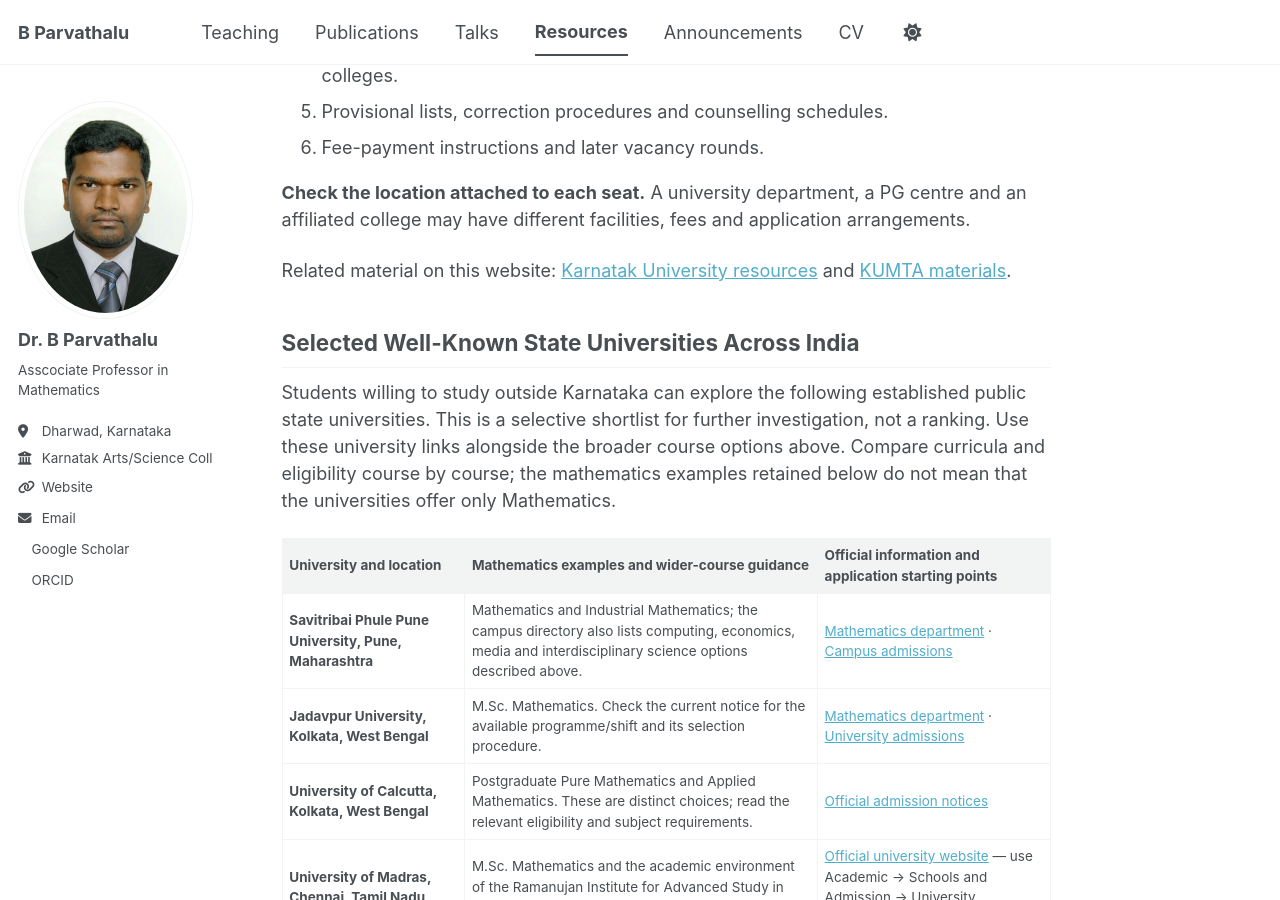
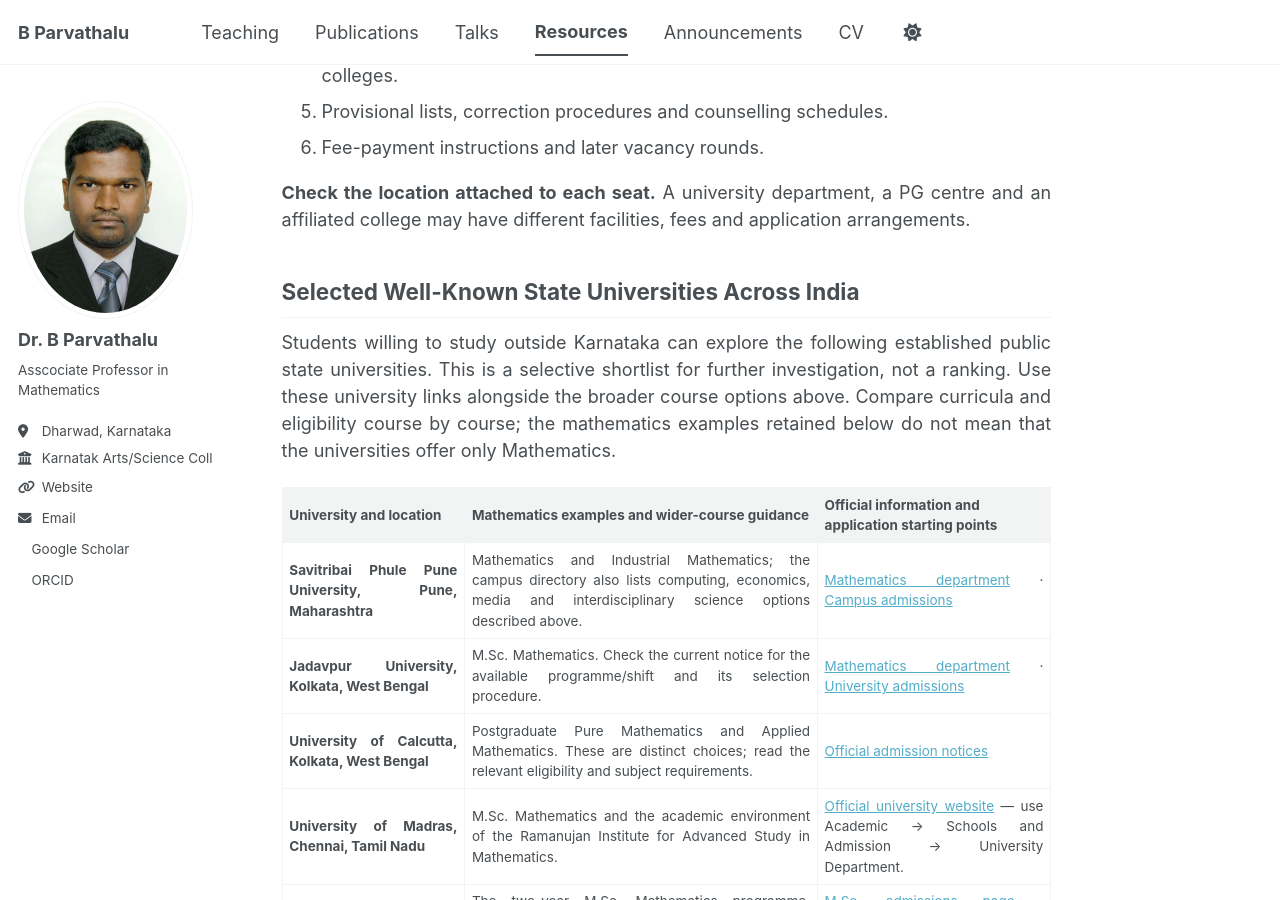
Before and after one commit to drbp-kcd/drbp-kcd.github.io, a Jekyll site: the page built from _resources/pg-mathematics-state-universities.md, in a window 1280 px wide and 900 px high, scrolled down 6606 px. Built offline with Jekyll 4.4.1, drawn with Linux system fonts in a browser that asks for light colours; a style sheet for code colours, icons or effects is not loaded; some of the changed text lies outside the part shown.

Commit message:
Update pg-mathematics-state-universities.md
Removed related material links and updated review date format.

```diff
--- a/_resources/pg-mathematics-state-universities.md
+++ b/_resources/pg-mathematics-state-universities.md
@@ -8,6 +8,8 @@ order: 7
 excerpt: "Explore mathematics, statistics, computing, data analytics, economics, management, education and other study options after B.Sc. Mathematics, with official university links and eligibility guidance."
 last_modified_at: 2026-09-23
 ---
+
+<div markdown="1" style="text-align: justify;">
 
 A **B.Sc. with Mathematics** can lead to several fields of further study: mathematics, statistics, computing, data analytics, economics, management, education and more. This guide helps you explore courses at **state universities and their recognised affiliated colleges**, match them to your interests and check the qualifications required.
 
@@ -151,8 +153,6 @@ For each admission cycle, locate:
 6. Fee-payment instructions and later vacancy rounds.
 
 **Check the location attached to each seat.** A university department, a PG centre and an affiliated college may have different facilities, fees and application arrangements.
-
-Related material on this website: [Karnatak University resources]({{ '/resources/karnatak-university/' | relative_url }}) and [KUMTA materials]({{ '/resources/kumta/' | relative_url }}).
 
 <h2 id="well-known-universities">Selected Well-Known State Universities Across India</h2>
 
@@ -368,14 +368,11 @@ Your mathematical training develops habits of reasoning and problem-solving that
 
 - [IIT JAM Mathematics]({{ '/resources/iit-jam-mathematics/' | relative_url }})
 - [CUET-PG Mathematics]({{ '/resources/cuet-pg-mathematics/' | relative_url }})
-- [MTTS Program]({{ '/resources/mtts-program/' | relative_url }})
-- [Karnatak University]({{ '/resources/karnatak-university/' | relative_url }})
-- [KUMTA]({{ '/resources/kumta/' | relative_url }})
 
 ## Sources and Updates
 
 Institutional information and paper links come from the official university and examination portals linked beside the relevant entries. The study plan, comparison checklist and preparation suggestions are editorial guidance. This selected directory does not establish eligibility or replace a prospectus.
 
-**Reviewed on 23 September 2026.** Confirm the latest admission notification, amendments and deadlines directly with the institution. Older papers and notices remain useful for preparation but are not current admission rules.
+**As on 23 September 2026.** Confirm the latest admission notification, amendments and deadlines directly with the institution. Older papers and notices remain useful for preparation but are not current admission rules.
 
 [Back to Resources]({{ '/resources/' | relative_url }})
```
